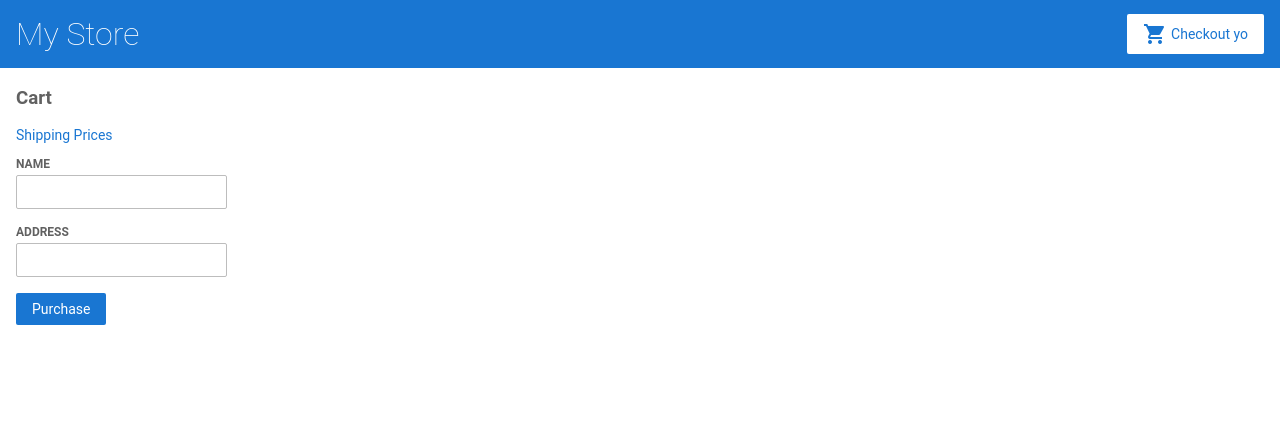
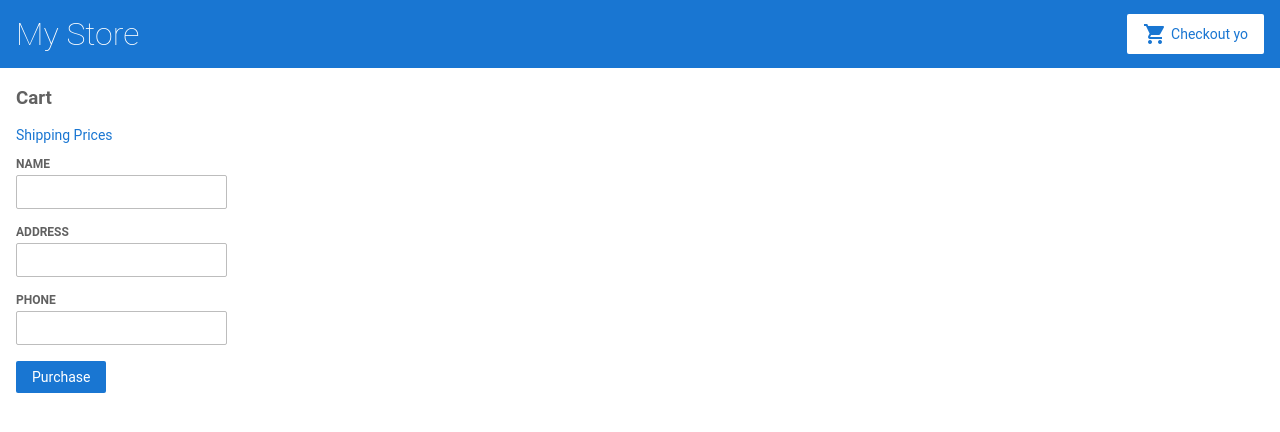
Before and after one commit to mtanzim/angular-tutorial, an Angular app: page /cart in a window 1280 px wide. Shown: the top 432 px of the page. Built offline with nearby package versions, Linux system fonts and the light colour scheme.

Commit message:
test on wsl

```diff
--- a/src/app/cart/cart.component.html
+++ b/src/app/cart/cart.component.html
@@ -19,6 +19,10 @@
     <label for="address"> Address </label>
     <input id="address" type="text" formControlName="address" />
   </div>
+  <div>
+    <label for="phone"> Phone </label>
+    <input id="phone" type="text" formControlName="phone" />
+  </div>
   <button class="button" type="submit">Purchase</button>
 </form>
 
--- a/src/app/cart/cart.component.ts
+++ b/src/app/cart/cart.component.ts
@@ -14,6 +14,7 @@ export class CartComponent implements OnInit {
   checkoutForm = this.formBuilder.group({
     name: "",
     address: "",
+    phone: ""
   });
 
   constructor(
```
Also changed, not shown: 1 other file (tests, documents, lock files or other folders).
